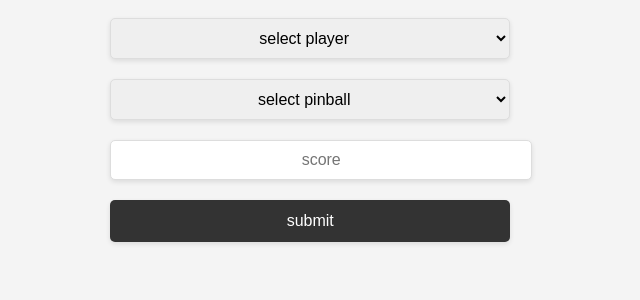
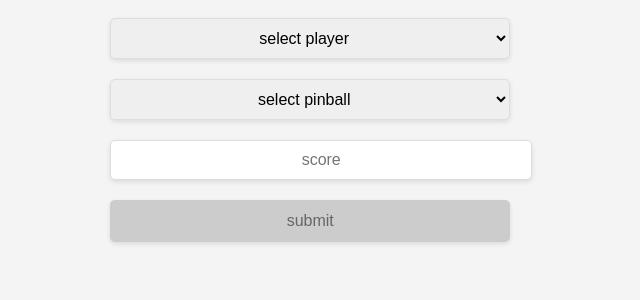
Before and after one commit to fcremer/aixplay, a Flask app: page /mobile in a window 1280 px wide. Shown: the part 134-434 px from the top of the page, without its empty margins (337-977 px from the left). Run offline with Flask 3, Linux system fonts and the light colour scheme; data that the repository does not hold is empty.

Commit message:
add feature to disable submit button if values are missing

```diff
--- a/static/mobile.js
+++ b/static/mobile.js
@@ -1,7 +1,31 @@
 document.addEventListener('DOMContentLoaded', function() {
     loadPlayers();
     loadPinballMachines();
+    setupInputListeners();
+
 });
+
+function setupInputListeners() {
+    document.getElementById('player-select').addEventListener('change', validateInputs);
+    document.getElementById('pinball-select').addEventListener('change', validateInputs);
+    document.getElementById('score-input').addEventListener('input', validateInputs);
+}
+
+function validateInputs() {
+    const player = document.getElementById('player-select').value;
+    const pinball = document.getElementById('pinball-select').value;
+    const score = document.getElementById('score-input').value;
+
+    const submitButton = document.querySelector('.submit-button');
+    if (player && pinball && score) {
+        submitButton.disabled = false;
+        submitButton.classList.remove('submit-button_disabled');
+    } else {
+        submitButton.disabled = true;
+        submitButton.classList.add('submit-button_disabled');
+    }
+}
+
 
 function loadPlayers() {
     fetch('/players')
--- a/static/style.css
+++ b/static/style.css
@@ -42,6 +42,12 @@ body, html {
 
 .submit-button:hover {
     background-color: #e52617;
+}
+
+.submit-button_disabled {
+    background-color: #ccc;
+    color: #666;
+    cursor: not-allowed;
 }
 
 #total-highscores {
--- a/templates/mobile.html
+++ b/templates/mobile.html
@@ -34,7 +34,7 @@
                 <!-- Weitere Optionen werden hier hinzugefügt -->
             </select>
             <input type="tel" id="score-input" class="score-input" placeholder="score" oninput="formatScoreInput(this)">
-            <button onclick="submitScore()" class="submit-button">submit</button>
+            <button onclick="submitScore()" class="submit-button submit-button_disabled" disabled>submit</button>
         </div>
     </div>
 </body>
```
